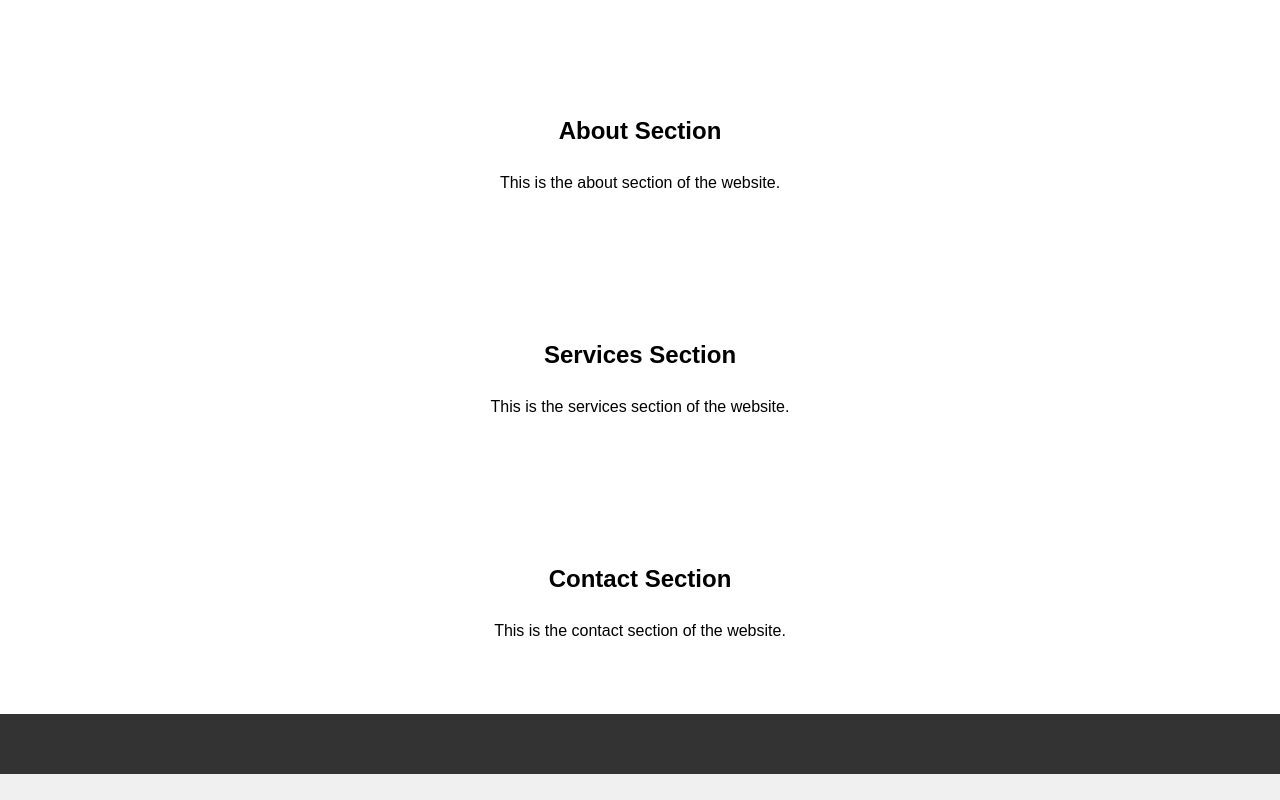
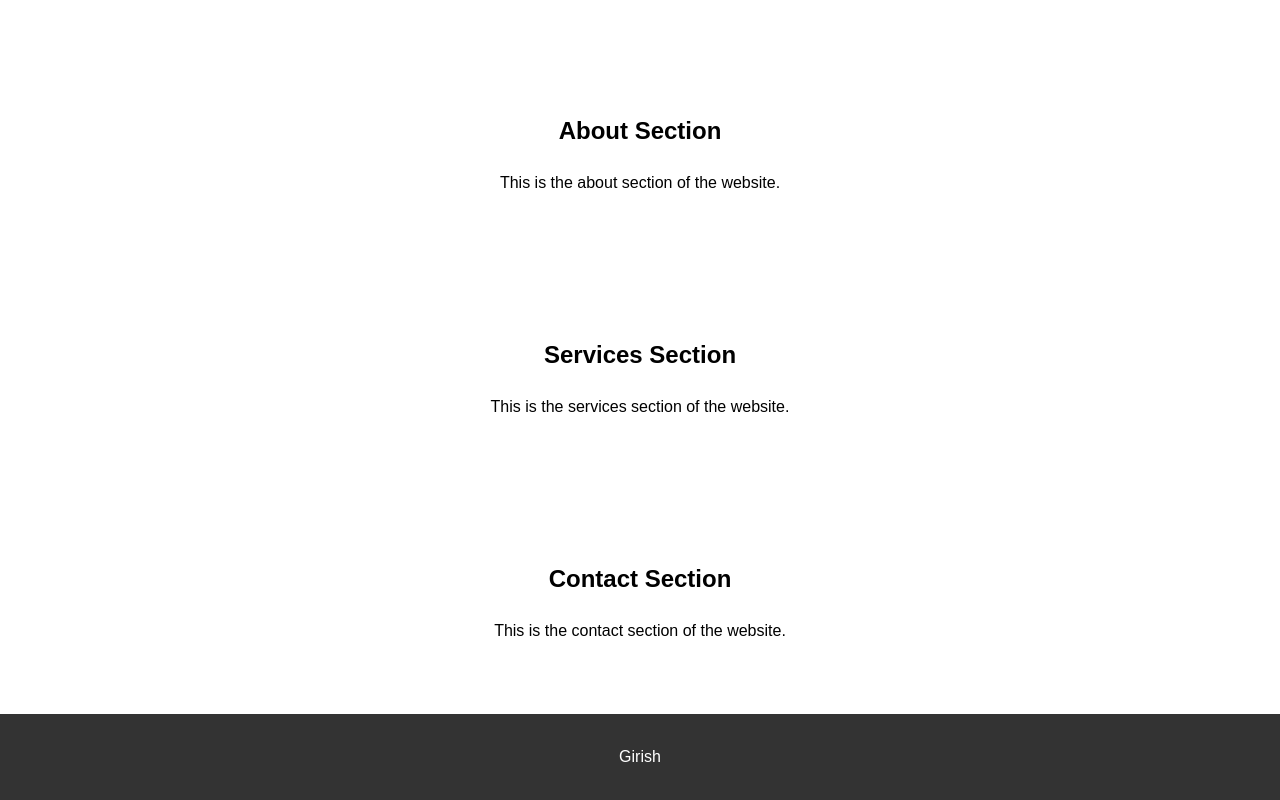
Before and after one commit to Girishksv/project, a plain HTML site: page index.html in a window 1280 px wide. Shown: the part 322-1122 px from the top of the page. Before the commit the page ends 1096 px from the top, so only its background shows below. Drawn offline with Linux system fonts and the light colour scheme.

Commit message:
firstcommit

```diff
--- a/index.html
+++ b/index.html
@@ -51,7 +51,7 @@
 
     <footer>
         <div class="container">
-
+        <p><center>Girish</center></p>
         </div>
     </footer>
 </body>
```
